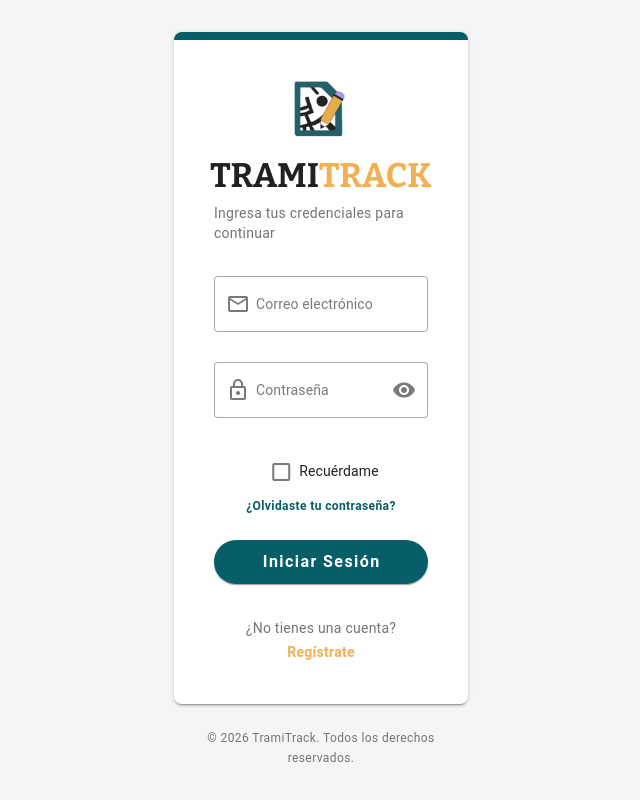
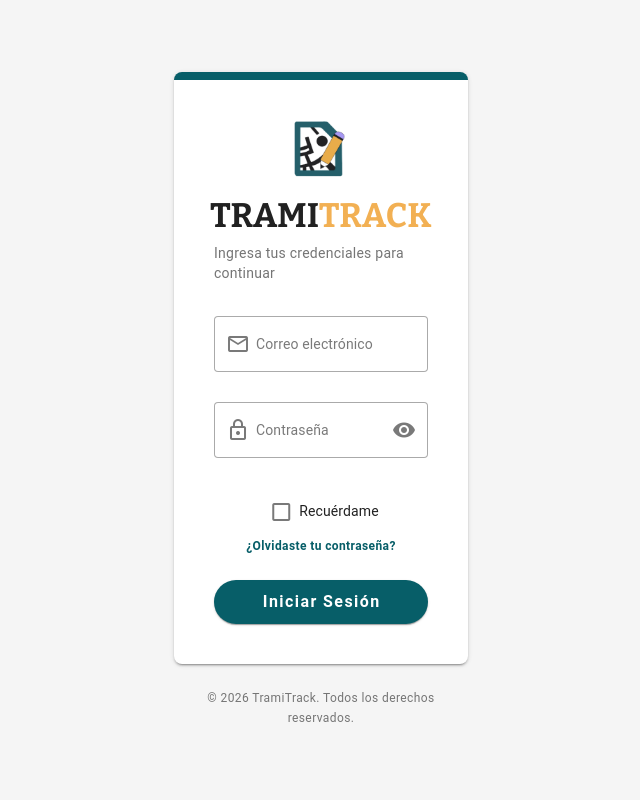
Before and after one commit to DiegoBranco/TramiTrack, a Vue app in the folder tramitrack/client/: page /login in a window 1280 px wide. Shown: the whole page, without its empty margins (319-959 px from the left). Built offline with nearby package versions, Linux system fonts and the light colour scheme; no server answers; a small style sheet from the web is missing.

Commit message:
fix rapido de readme y login

```diff
--- a/tramitrack/client/src/pages/login.vue
+++ b/tramitrack/client/src/pages/login.vue
@@ -79,18 +79,6 @@
               {{ loginError }}
             </p>
           </v-form>
-
-          <div class="mt-8 text-center">
-            <span class="text-body-2 text-grey-darken-1">
-              ¿No tienes una cuenta?
-              <a
-                href="#"
-                class="text-secondary font-weight-bold text-decoration-none"
-              >
-                Regístrate
-              </a>
-            </span>
-          </div>
         </v-card>
 
         <p class="text-center text-caption text-grey-darken-1 mt-6">
```
Also changed, not shown: 1 other file (tests, documents, lock files or other folders).
